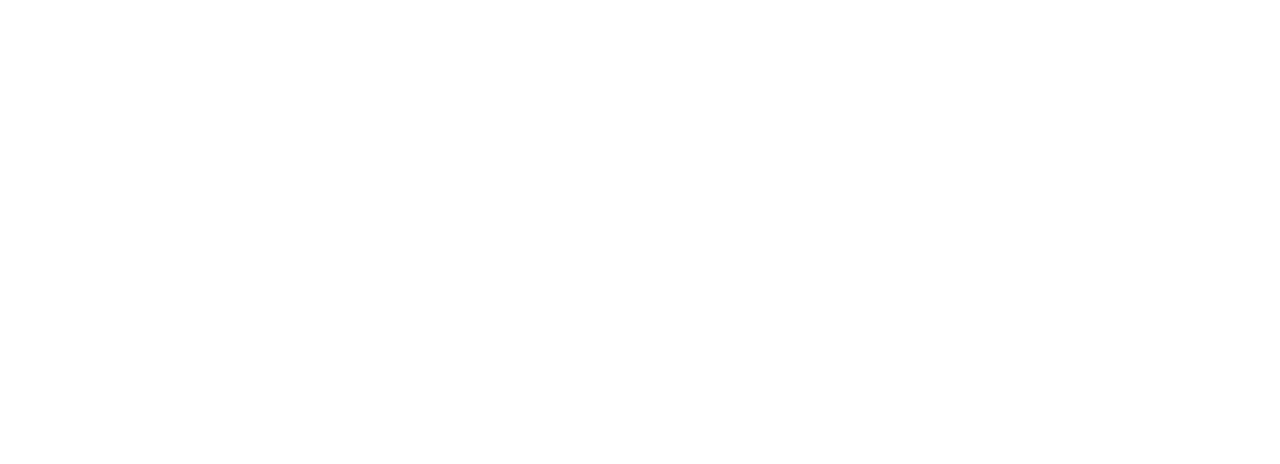
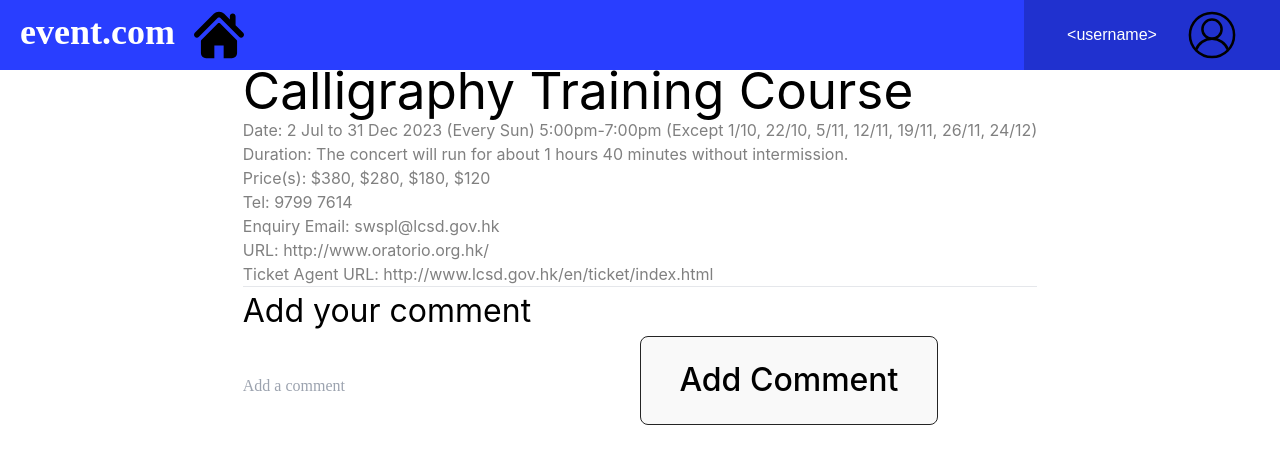
Before and after one commit to lctproj/CSCI2720_Project, a React (Vite) app in the folder Project/: page /eventintro in a window 1280 px wide. Before the commit this address had no page. Shown: the top 464 px of the page. Built offline with nearby package versions, Linux system fonts and the light colour scheme.

Commit message:
Updated eventintro page

```diff
--- a/Project/src/App.jsx
+++ b/Project/src/App.jsx
@@ -6,6 +6,7 @@ import LocationMain from "./assets/LocationMain";
 import AdminEventMain from "./assets/AdminEventMain";
 import AdminVenueMain from "./assets/AdminVenueMain";
 import Locationintro from './assets/Locationintro';
+import Eventintro from './assets/Eventintro';
 
 class App extends React.Component {
   render() {
@@ -23,6 +24,7 @@ class App extends React.Component {
           <Route path="/eventmain" element={<EventMain/>} />
           <Route path="/locationmain" element={<LocationMain/>} />
           <Route path="/locationintro" element={<Locationintro/>} />
+          <Route path="/eventintro" element={<Eventintro/>} />
         </Routes>
       </Router>
     );
--- a/Project/src/assets/Eventintro.jsx
+++ b/Project/src/assets/Eventintro.jsx
@@ -0,0 +1,71 @@
+import "./eventintro.css";
+import React, {useState,useEffect } from "react";
+
+export default function Eventintro(){
+    const [comments, setComments] = useState([]);
+    const [newComment, setNewComment] = useState("");
+    const handleCommentChange = (event) => {
+        setNewComment(event.target.value);
+      };
+
+      const handleAddComment = () => {
+        if (newComment.trim() !== "") {
+          setComments((prevComments) => [...prevComments, newComment]);
+          setNewComment("");
+        }
+      };
+    return(
+        <div class="background">
+                <div class="navbar">
+                    <div id="website-name">event.com</div>
+                    <button class="button-home">
+                        <img
+                            src="/src/assets/home-icon.svg"
+                            alt="Home Icon"
+                            id="homeicon"
+                        />
+                    </button>
+                </div>
+                <div class="top-bar">
+                    <div class="user-details">
+                        <span id="username">&lt;username&gt;</span>
+                        <img
+                            src="/src/assets/user-icon.svg"
+                            alt="User Icon"
+                            id="usericon"
+                        />
+                    </div>
+
+                </div>
+                <div><h1>Calligraphy Training Course</h1>
+                <div>
+                    <p>
+                    Date: 2 Jul to 31 Dec 2023 (Every Sun) 5:00pm-7:00pm (Except 1/10, 22/10, 5/11, 12/11, 19/11, 26/11, 24/12) <br/>
+                    Duration:  The concert will run for about 1 hours 40 minutes without intermission.<br/>
+                    Price(s): $380, $280, $180, $120<br/>
+                    Tel: 9799 7614<br/>
+                    Enquiry Email: swspl@lcsd.gov.hk<br/>
+                    URL: http://www.oratorio.org.hk/<br/>
+                    Ticket Agent URL: http://www.lcsd.gov.hk/en/ticket/index.html<br/>
+                    </p>
+                </div>
+                <div>
+                <hr></hr>
+        <h2 class="comment">Add your comment</h2>
+        <ul>
+          {comments.map((comment, index) => (
+            <li key={index}>{comment}</li>
+          ))}
+        </ul>
+        <input
+          type="text"
+          value={newComment}
+          onChange={handleCommentChange}
+          placeholder="Add a comment"
+        />
+        <button class= "comment" onClick={handleAddComment}>Add Comment</button>
+                </div>
+                </div>
+                </div>
+    );
+}
--- a/Project/src/assets/eventintro.css
+++ b/Project/src/assets/eventintro.css
@@ -0,0 +1,3 @@
+h1{
+    color:black;
+}
--- a/Project/src/assets/locationintro.css
+++ b/Project/src/assets/locationintro.css
@@ -4,10 +4,10 @@
   }
 .buttonleft
 {
-   color:white;
+   color:black;
 }
 .buttonright{
-    color:white;
+    color:black;
 }
 .comment{
     font-size:32px;
```
